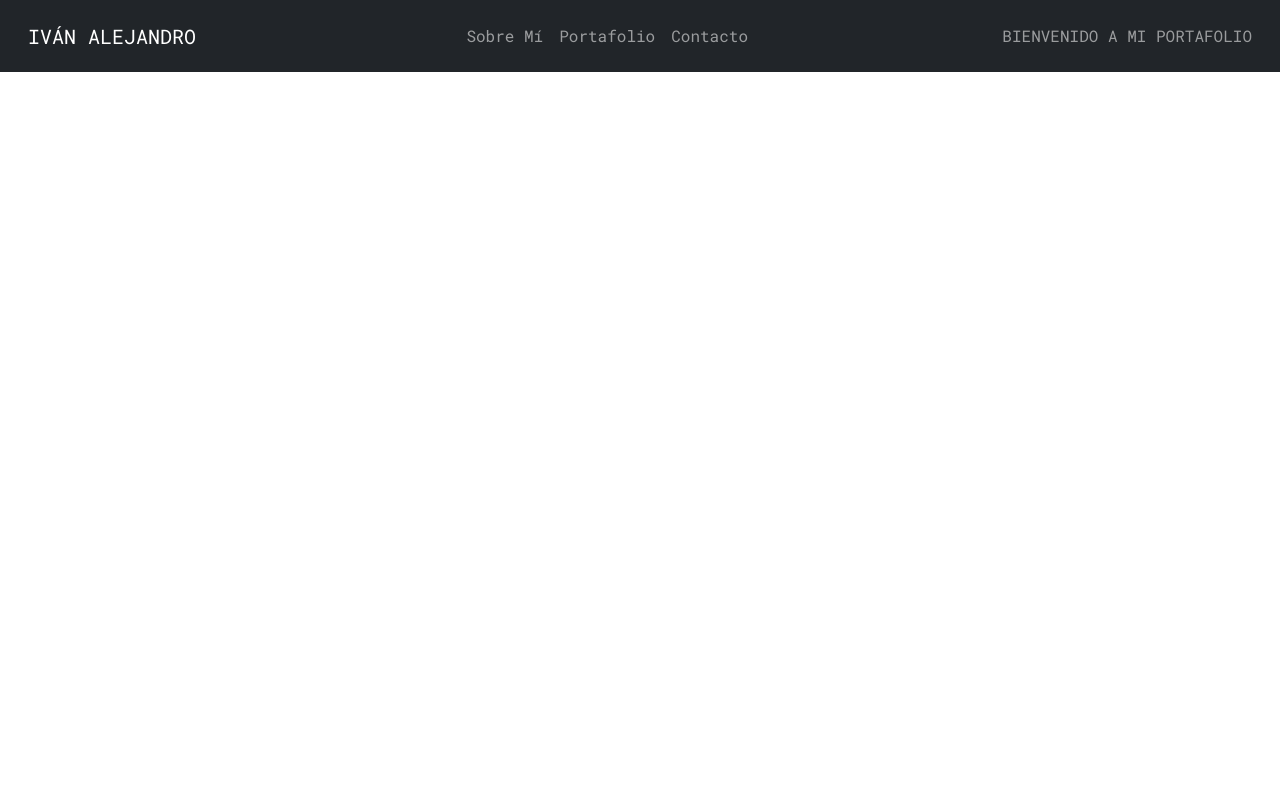
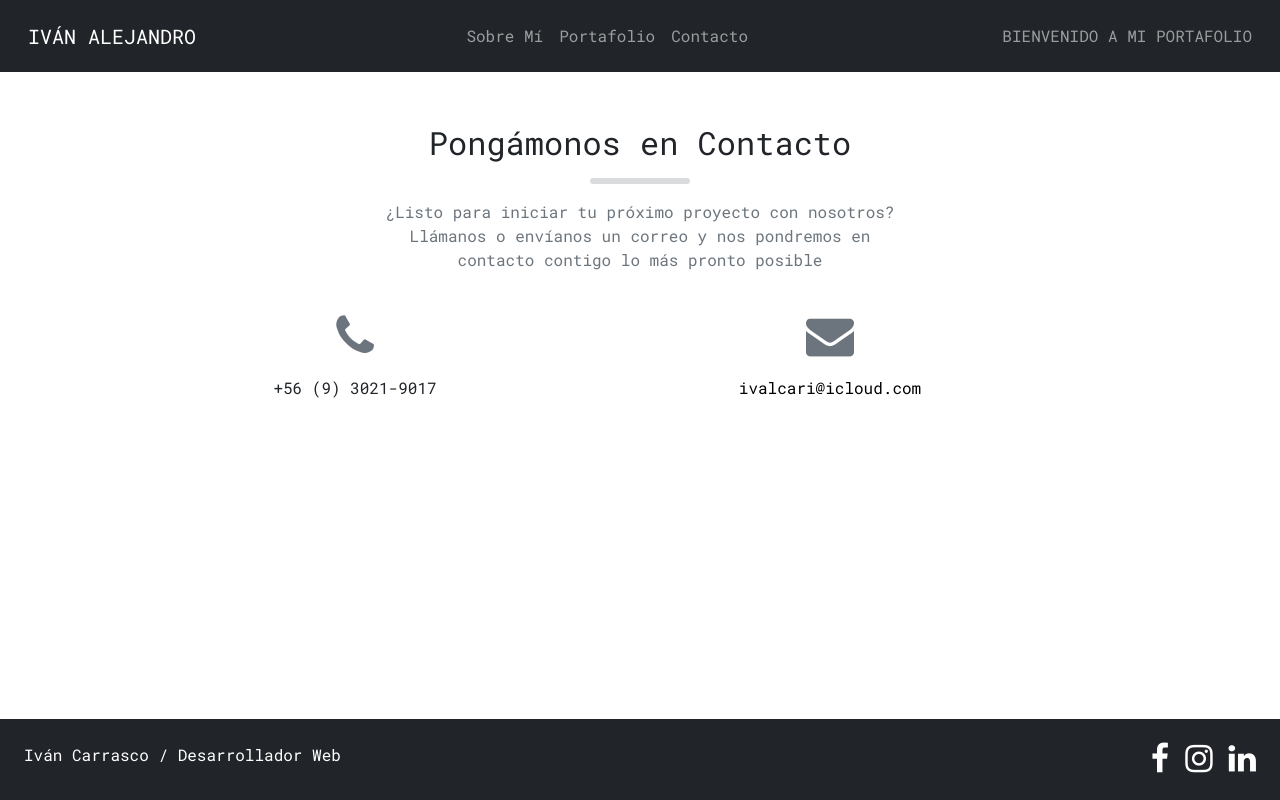
Before and after one commit to alexcct107/portfolio, a plain HTML site: page contacto.html in a window 1280 px wide. Drawn offline with nearby package versions, Linux system fonts and the light colour scheme.

Commit message:
Contact section

```diff
--- a/contacto.html
+++ b/contacto.html
@@ -16,7 +16,7 @@
 </head>
 <body>
       <!--NAVBAR-->
-      <nav class="navbar navbar-expand-lg navbar-dark bg-dark p-3 fixed-top">
+      <nav class="navbar navbar-expand-lg navbar-dark bg-dark p-3">
         <div class="container-fluid">
           <a class="navbar-brand" href="index.html">IVÁN ALEJANDRO</a>
           <button class="navbar-toggler" type="button" data-bs-toggle="collapse" data-bs-target="#navbarText" aria-controls="navbarText" aria-expanded="false" aria-label="Toggle navigation">
@@ -41,8 +41,42 @@
         </div>
       </nav>
 
+  <!-- Contact-->
+<section class="page-section" id="contact">
+  <div class="container mt-5">
+      <div class="row justify-content-center">
+          <div class="col-lg-6 text-center">
+              <h2 class="mt-1">Pongámonos en Contacto</h2>
+              <hr id="divider" class="text-muted mt-3">
+              <p class="text-muted mt-3">¿Listo para iniciar tu próximo proyecto con nosotros? Llámanos o envíanos un correo y nos pondremos en contacto contigo lo más pronto posible</p>
+          </div>
+      </div>
+      <div class="row mt-4">
+          <div class="col-lg-6 ml-auto text-center mb-5 mb-lg-0">
+            <i class="fa fa-phone fa-3x mb-3 text-muted"></i>
+            <div>+56 (9) 3021-9017</div>
+          </div>
+          <div class="col-lg-4 mr-auto text-center">
+            <i class="fa fa-envelope fa-3x mb-3 text-muted"></i>
+           <!-- Make sure to change the email address in BOTH the anchor text and the link target below!-->
+           <a id="black" class="d-block" href="mailto:ivalcari@icloud.com">ivalcari@icloud.com</a>
+          </div>
+      </div>
+  </div>
+</section>
 
-
+ <!--FOOTER-->
+ <footer class="mt-3 fixed-bottom">
+  <div class="d-flex bd-highlight bg-dark text-white p-3">
+      <div class="p-2 flex-grow-1 bd-highlight">Iván Carrasco / Desarrollador Web</div>
+      <div class="p-2 bd-highlight"><a href="https://www.facebook.com/ivan.carrascorito/" target="_blank"><i class="fa fa-facebook fa-2x"></i></a>
+      </div>
+      <div class="p-2 bd-highlight"><a href="https://www.instagram.com/mxpx83/" target="_blank"><i class="fa fa-instagram fa-2x"></i></a>
+      </div>
+      <div class="p-2 bd-highlight"><a href="https://www.linkedin.com/in/ivalcari-b75b35108/" target="_blank"><i class="fa fa-linkedin fa-2x"></a></i>
+      </div>
+  </div>
+</footer>
 
 <!--JAVASCRIPT BOOTSTRAP-->
 <script src="https://cdn.jsdelivr.net/npm/bootstrap@5.0.0-beta1/dist/js/bootstrap.bundle.min.js" integrity="sha384-ygbV9kiqUc6oa4msXn9868pTtWMgiQaeYH7/t7LECLbyPA2x65Kgf80OJFdroafW" crossorigin="anonymous"></script>
--- a/styles.css
+++ b/styles.css
@@ -4,6 +4,7 @@
     padding: 0;
     font-family: 'Roboto Mono', monospace;
     text-decoration: none;
+    box-sizing: content-box;
 }
 
 #hero {
@@ -99,3 +100,33 @@ a:visited {
 .space2 {
   margin-top: 70px;
 }
+
+/*CONTACT*/
+
+.text-muted {
+  color: #6c757d !important;
+}
+
+a:link, a:visited, a:active {
+  text-decoration:none;
+  color: white;
+}
+
+#divider {
+  border: 3px solid;
+  border-radius: 5px;
+  width:100px;
+  margin: auto
+}
+
+#black {
+  color: black;
+}
+
+#black:hover{
+  color: #34b7a7;
+}
+
+i:hover {
+  color: #34b7a7;
+}
```
Also changed, not shown: portfolio.html (+26 -26 lines), 4 other files.
